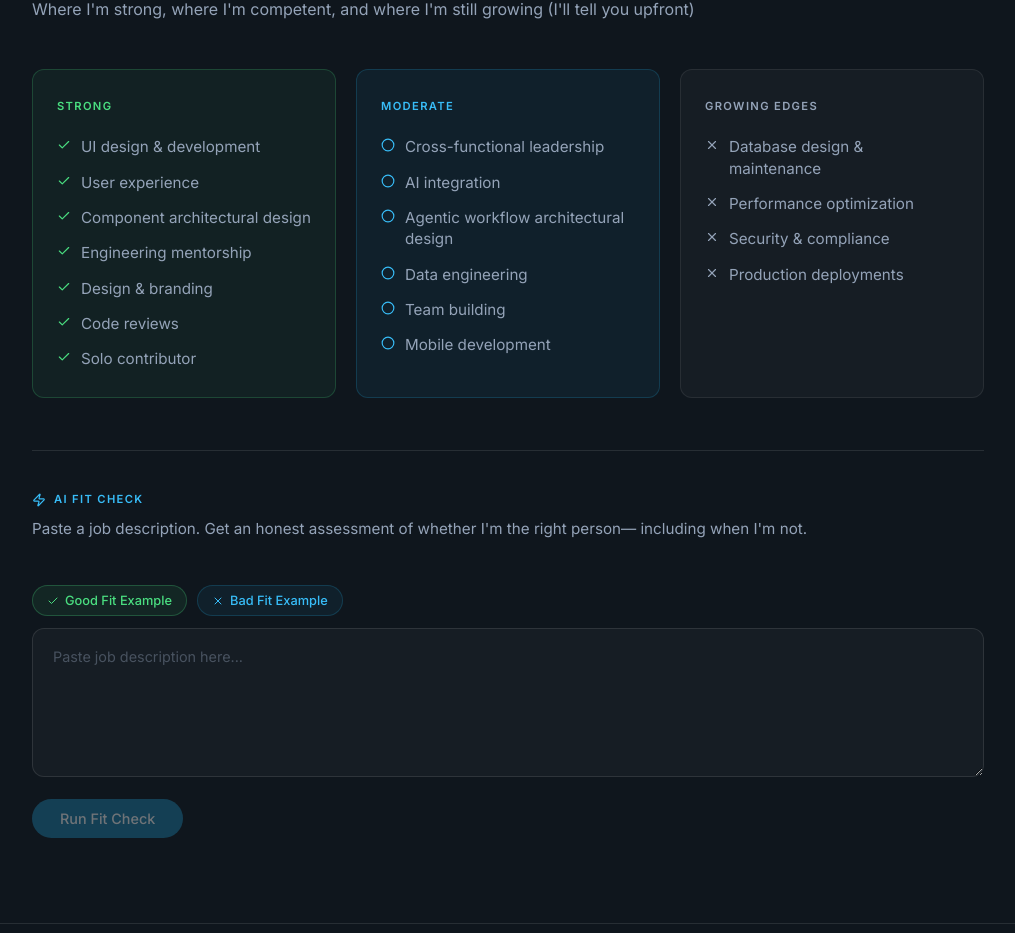
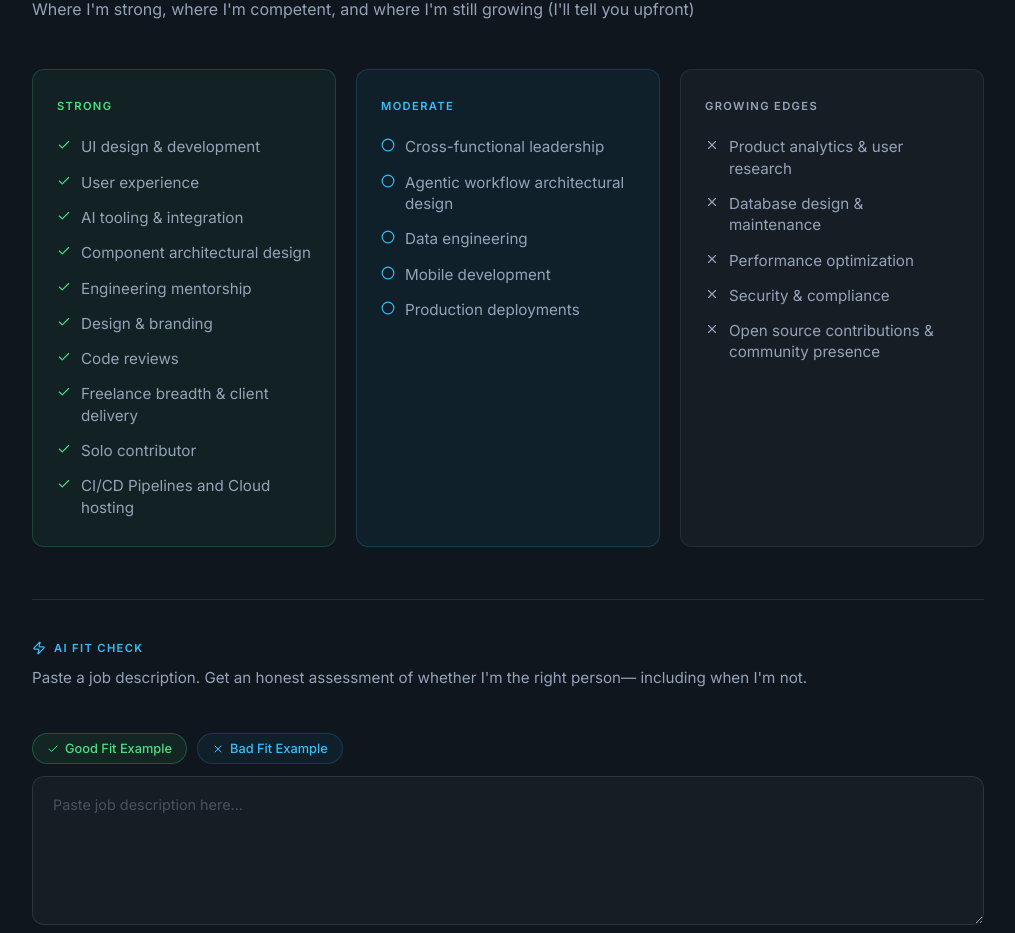
Before and after one commit to b0rgbart3/portfolio2026, a React (Vite) app in the folder client/: page / in a window 1280 px wide. Shown: the part 4396-5329 px from the top of the page, without its empty margins (132-1147 px from the left). Built offline with nearby package versions, Linux system fonts and the light colour scheme.

Commit message:
updating fitcheck list

```diff
--- a/client/src/components/FitCheck/FitCheck.tsx
+++ b/client/src/components/FitCheck/FitCheck.tsx
@@ -1,33 +1,43 @@
 import React, { useState, useRef, useEffect } from "react";
 import { motion, AnimatePresence } from "framer-motion";
-import { Check, Circle, X, Zap, Loader2, ThumbsUp, ThumbsDown } from "lucide-react";
+import {
+  Check,
+  Circle,
+  X,
+  Zap,
+  Loader2,
+  ThumbsUp,
+  ThumbsDown,
+} from "lucide-react";
 import styles from "./FitCheck.module.scss";
 
 const strong = [
   "UI design & development",
   "User experience",
+  "AI tooling & integration",
   "Component architectural design",
   "Engineering mentorship",
-
   "Design & branding",
   "Code reviews",
+  "Freelance breadth & client delivery",
   "Solo contributor",
+  "CI/CD Pipelines and Cloud hosting",
 ];
 
 const moderate = [
   "Cross-functional leadership",
-  "AI integration",
   "Agentic workflow architectural design",
   "Data engineering",
-  "Team building",
   "Mobile development",
+  "Production deployments",
 ];
 
 const gaps = [
+  "Product analytics & user research",
   "Database design & maintenance",
   "Performance optimization",
   "Security & compliance",
-  "Production deployments",
+  "Open source contributions & community presence",
 ];
 
 const BAD_FIT_JD = `If you want an exciting job with one of the largest off-price retail stores in the nation, join the Burlington Stores, Inc. as a Stocking Associate! Are you looking for a hands-on role in a fast-paced environment? Do you have great organizational skills and work well as part of a team? Would you thrive in a process-driven environment? If you answered yes, then this may be the role for you!
@@ -163,9 +173,7 @@ const FitCheck: React.FC = () => {
         buffer = parts.pop() ?? "";
 
         for (const part of parts) {
-          const dataLine = part
-            .split("\n")
-            .find((l) => l.startsWith("data: "));
+          const dataLine = part.split("\n").find((l) => l.startsWith("data: "));
           if (!dataLine) continue;
           const jsonStr = dataLine.slice("data: ".length).trim();
           if (!jsonStr) continue;
@@ -198,7 +206,9 @@ const FitCheck: React.FC = () => {
         return;
       }
       setErrorMsg(
-        err instanceof Error ? err.message : "Something went wrong — please try again."
+        err instanceof Error
+          ? err.message
+          : "Something went wrong — please try again.",
       );
       setStatus("error");
     }
@@ -318,8 +328,8 @@ const FitCheck: React.FC = () => {
           </div>
 
           <p className={styles.assessorSubtitle}>
-            Paste a job description. Get an honest assessment of whether I'm
-            the right person— including when I'm not.
+            Paste a job description. Get an honest assessment of whether I'm the
+            right person— including when I'm not.
           </p>
 
           <AnimatePresence mode="wait">
@@ -374,9 +384,7 @@ const FitCheck: React.FC = () => {
                   <button
                     className={styles.assessBtn}
                     onClick={() => runAssessment(jdText)}
-                    disabled={
-                      status === "loading" || jdText.trim().length < 50
-                    }
+                    disabled={status === "loading" || jdText.trim().length < 50}
                   >
                     {status === "loading" ? "Assessing..." : "Run Fit Check"}
                   </button>
@@ -397,8 +405,12 @@ const FitCheck: React.FC = () => {
                 {result && (
                   <>
                     {/* Score ring */}
-                    <div className={`${styles.scoreRow} ${result.fit_percentage > 60 ? styles.scoreRowGood : styles.scoreRowBad}`}>
-                      <div className={`${styles.thumbsCircle} ${result.fit_percentage > 60 ? styles.thumbsCircleGood : styles.thumbsCircleBad}`}>
+                    <div
+                      className={`${styles.scoreRow} ${result.fit_percentage > 60 ? styles.scoreRowGood : styles.scoreRowBad}`}
+                    >
+                      <div
+                        className={`${styles.thumbsCircle} ${result.fit_percentage > 60 ? styles.thumbsCircleGood : styles.thumbsCircleBad}`}
+                      >
                         {result.fit_percentage > 60 ? (
                           <ThumbsUp size={28} className={styles.thumbsGood} />
                         ) : (
@@ -425,7 +437,10 @@ const FitCheck: React.FC = () => {
                             initial={{ strokeDashoffset: CIRCUMFERENCE }}
                             animate={{ strokeDashoffset: dashOffset }}
                             transition={{ duration: 1, ease: "easeOut" }}
-                            style={{ transform: "rotate(-90deg)", transformOrigin: "50% 50%" }}
+                            style={{
+                              transform: "rotate(-90deg)",
+                              transformOrigin: "50% 50%",
+                            }}
                           />
                         </svg>
                         <div className={styles.scoreNumber}>
@@ -442,7 +457,9 @@ const FitCheck: React.FC = () => {
 
                     {/* Good fit */}
                     {result.good_fit.length > 0 && (
-                      <div className={`${styles.resultCard} ${styles.resultGood}`}>
+                      <div
+                        className={`${styles.resultCard} ${styles.resultGood}`}
+                      >
                         <div className={styles.resultCardLabel}>
                           Strong Matches
                         </div>
@@ -459,7 +476,9 @@ const FitCheck: React.FC = () => {
 
                     {/* Mismatches */}
                     {result.mismatches.length > 0 && (
-                      <div className={`${styles.resultCard} ${styles.resultGap}`}>
+                      <div
+                        className={`${styles.resultCard} ${styles.resultGap}`}
+                      >
                         <div className={styles.resultCardLabel}>
                           Gaps / Questions
                         </div>
@@ -478,7 +497,9 @@ const FitCheck: React.FC = () => {
 
                 {result?.recommendation && (
                   <div className={styles.recommendationBox}>
-                    <div className={styles.recommendationLabel}>Recommendation</div>
+                    <div className={styles.recommendationLabel}>
+                      Recommendation
+                    </div>
                     <p>{result.recommendation}</p>
                   </div>
                 )}
```
Also changed, not shown: 6 other files (tests, documents, lock files or other folders).
